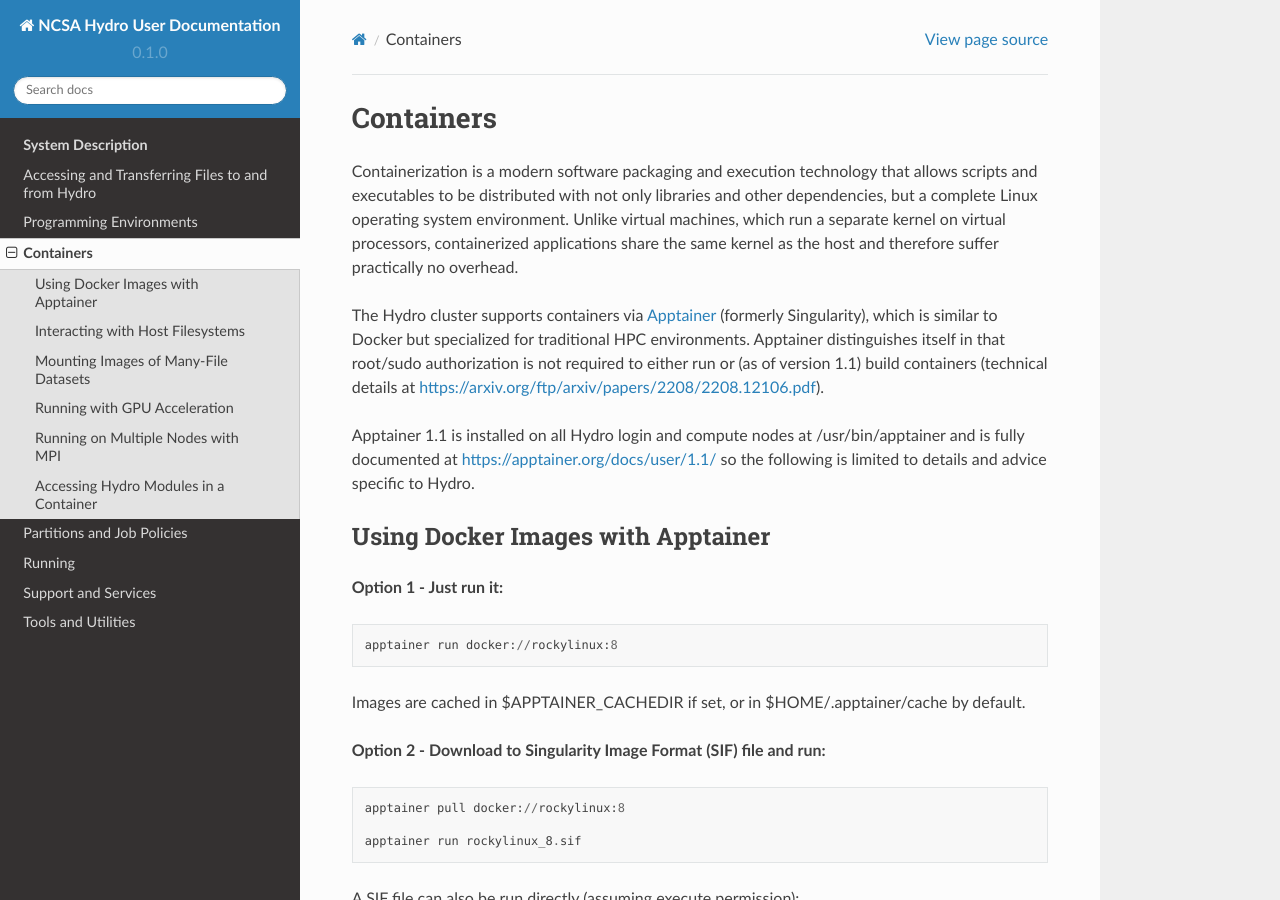
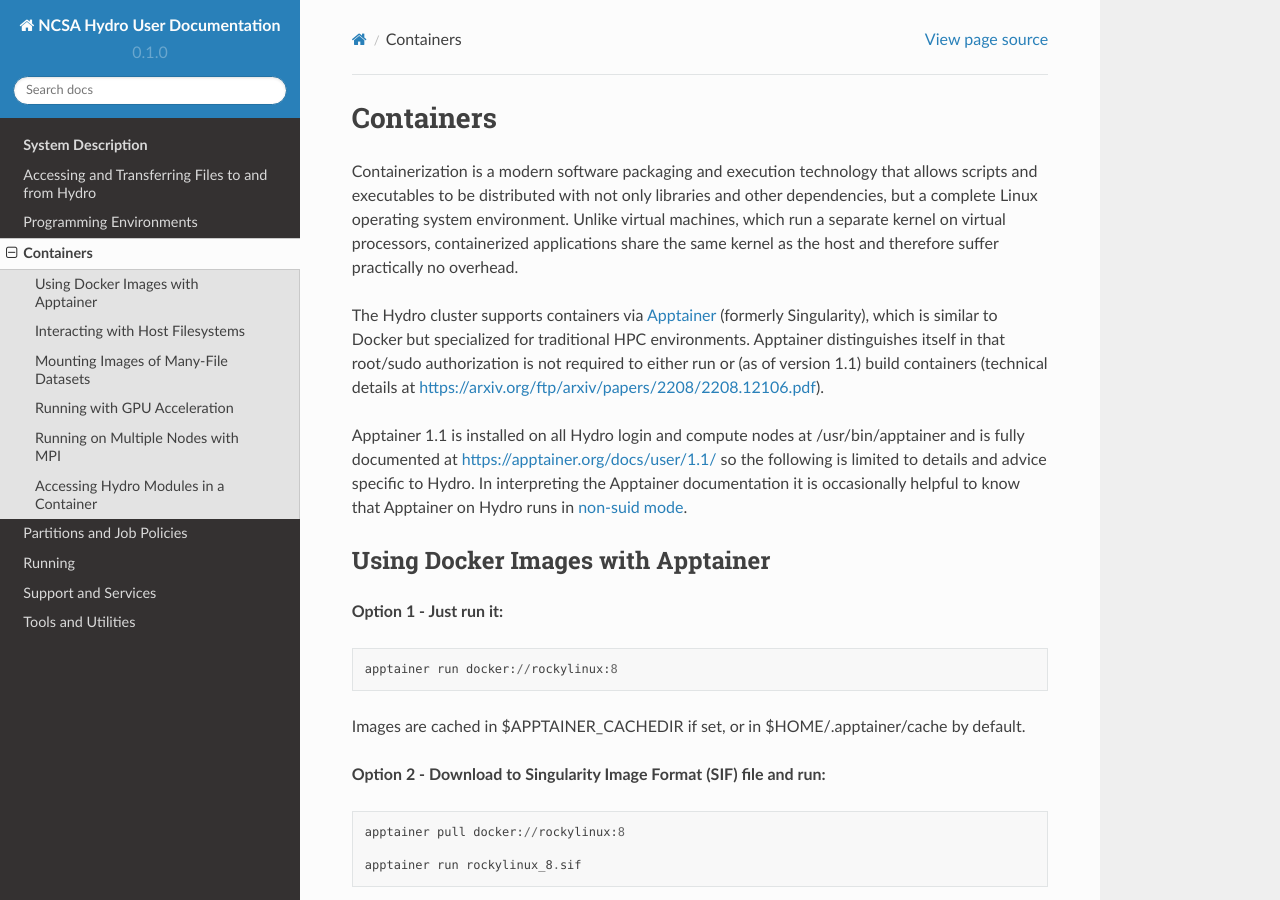
Before and after one commit to ncsa/hydro_documentation, a Sphinx documentation site: the page built from docs/source/containers.rst, in a window 1280 px wide and 900 px high. Built offline with Sphinx 7.4.7 and the Read the Docs theme 2.0.0, drawn with Linux system fonts in a browser that asks for light colours; pages that are not in the unit, such as notebooks, are missing from menus.

Commit message:
note Apptainer runs in non-suid mode

```diff
--- a/docs/source/containers.rst
+++ b/docs/source/containers.rst
@@ -18,6 +18,9 @@
 Apptainer 1.1 is installed on all Hydro login and compute nodes
 at /usr/bin/apptainer and is fully documented at https://apptainer.org/docs/user/1.1/
 so the following is limited to details and advice specific to Hydro.
+In interpreting the Apptainer documentation it is occasionally helpful
+to know that Apptainer on Hydro runs in `non-suid mode
+<https://apptainer.org/docs/user/1.1/security.html#setuid-user-namespaces>`_.
 
 
 Using Docker Images with Apptainer
```
